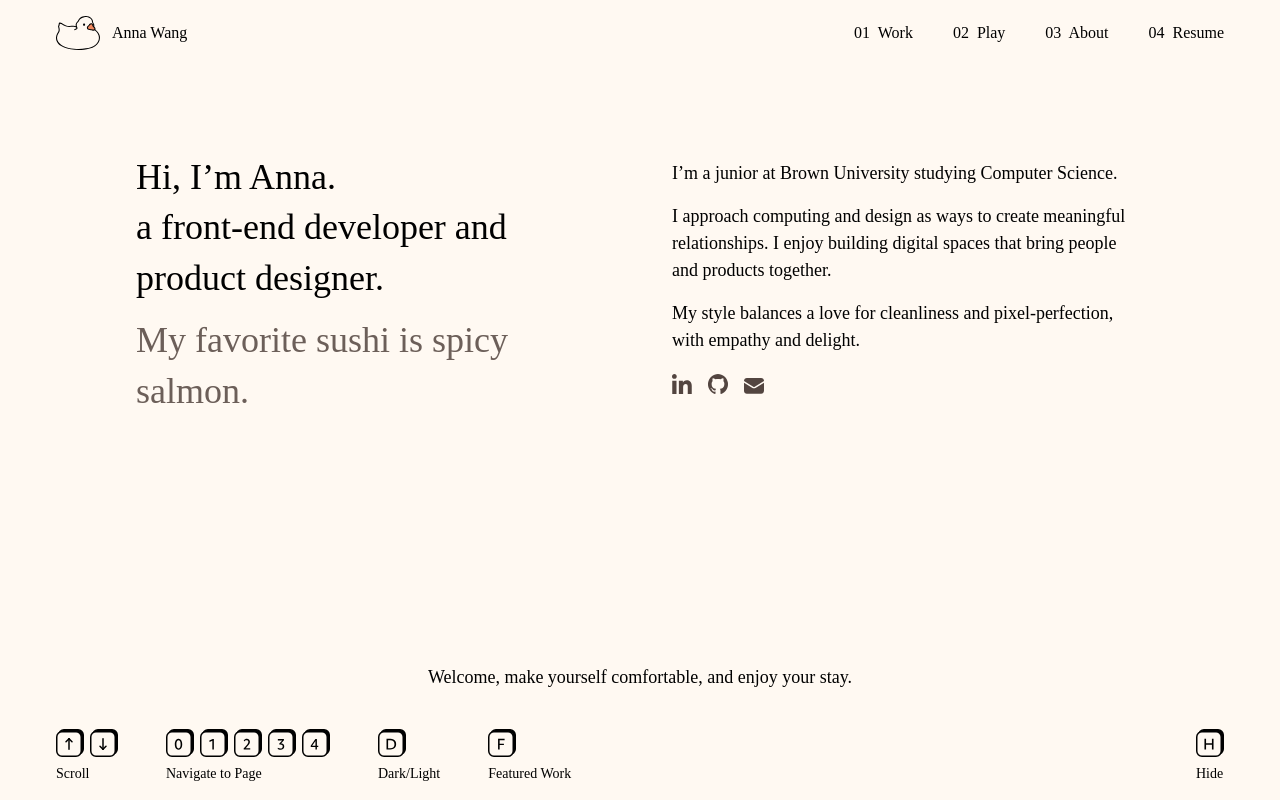
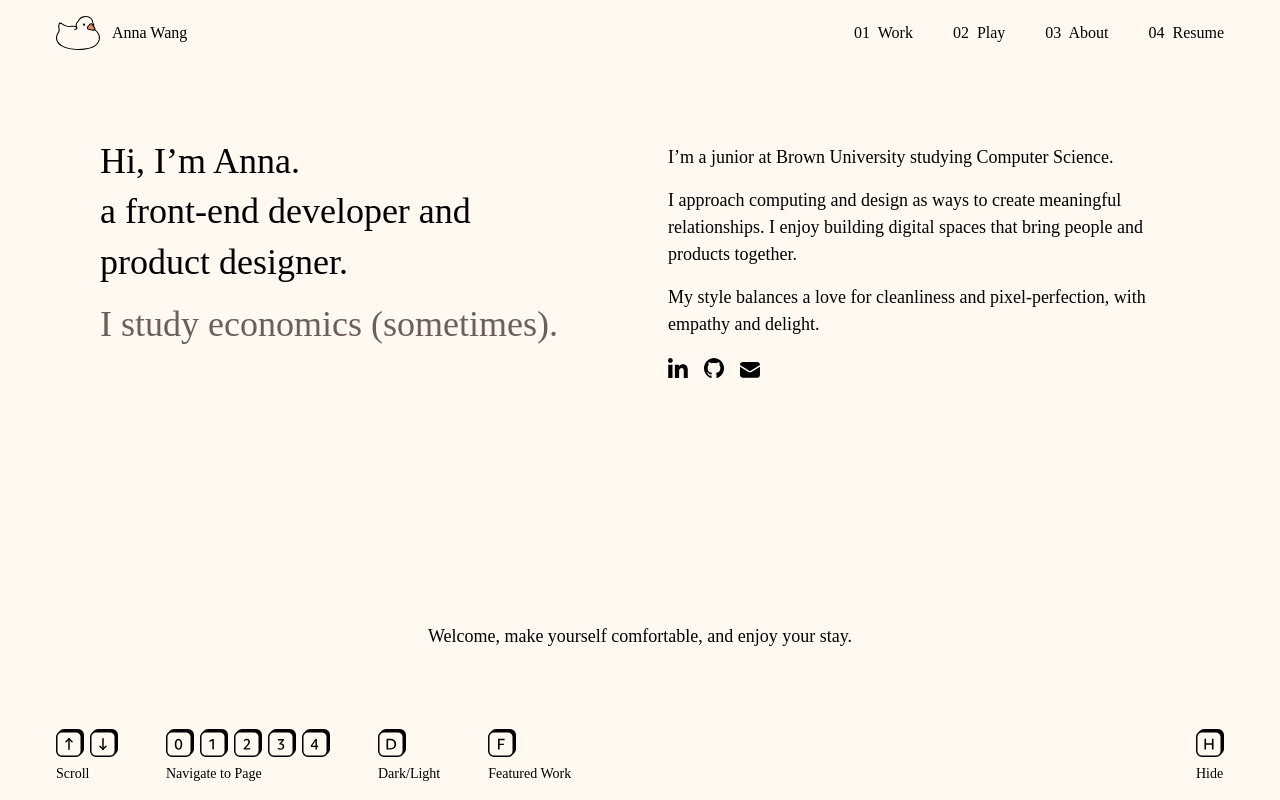
Before and after one commit to awang1245/anna-wang-portfolio, a React (Vite) app: page /#/ in a window 1280 px wide. Shown: the top 800 px of the page. Built offline with nearby package versions, Linux system fonts and the light colour scheme; a web font is replaced by a local one.

Commit message:
feat: home page animation complete

```diff
--- a/src/components/Home.tsx
+++ b/src/components/Home.tsx
@@ -43,7 +43,7 @@ function Home() {
     <>
       <main className={isDark ? "page-dark" : "page-light"}>
         <div className="home">
-          <div className="text">
+          <div className="home-text">
             <div className="intro-left">
               <div>
                 Hi, I’m{" "}
@@ -58,7 +58,17 @@ function Home() {
                 product designer.
               </div>
               <div className={isDark ? "fun-facts-dark" : "fun-facts-light"}>
-                My favorite sushi is spicy salmon.
+                <ul className="facts">
+                  <li>My favorite sushi is spicy salmon.</li>
+                  <li>I LOVE ducks.</li>
+                  <li>I pet kitties even though I'm allergic to them.</li>
+                  <li>I study economics (sometimes).</li>
+                  <li>I'm a bit of a caffeine addict.</li>
+                  <li>I grew up in Philadelphia area.</li>
+                  <li>I also dabble in publication and pet apparel design.</li>
+                  <li>I'm a huge Studio Ghibli fan.</li>
+                  <li>My favorite sushi is spicy salmon.</li>
+                </ul>
               </div>
             </div>
             <div className="intro-right">
--- a/src/components/Work.tsx
+++ b/src/components/Work.tsx
@@ -1,4 +1,3 @@
-import { NavLink } from "react-router-dom";
 import "../styles/Work.css";
 import { useRecoilState } from "recoil";
 import { isDarkState } from "./atoms";
--- a/src/styles/App.css
+++ b/src/styles/App.css
@@ -71,7 +71,7 @@ nav {
 
 .logo:hover {
   .logo-duck {
-    animation: shake 500ms infinite;
+    animation: shake 300ms 3;
     animation-timing-function: linear;
   }
 }
@@ -167,14 +167,7 @@ nav {
   ); */
 }
 
-@media (max-width: 880px) {
-  .key-controls-light,
-  .key-controls-dark {
-    display: none;
-  }
-}
-
-@media (max-height: 600px) or (max-width: 480px) {
+@media (max-width: 880px) or (max-height: 640px) {
   .key-controls-light,
   .key-controls-dark {
     display: none;
--- a/src/styles/Home.css
+++ b/src/styles/Home.css
@@ -8,7 +8,6 @@ main {
 
 .home {
   width: 100%;
-  padding-top: 32px;
   display: flex;
   flex-flow: column nowrap;
   align-items: center;
@@ -16,12 +15,13 @@ main {
   text-align: center;
 }
 
-.home .text {
+.home-text {
   display: flex;
   flex-flow: row;
   align-items: start;
-  gap: 64px;
-  padding: 0px 136px 64px;
+  gap: 56px;
+  max-width: 1080px;
+  padding: 40px 0px;
   text-align: left;
 }
 
@@ -43,6 +43,118 @@ main {
 
 .fun-facts-dark {
   color: var(--cream25);
+}
+
+.facts {
+  height: 100px;
+  overflow: hidden;
+  padding: 0;
+  margin: 0;
+
+  li {
+    height: 100%;
+    display: flex;
+    align-items: start;
+    justify-content: start;
+    text-align: start;
+    animation: slide-up 16s infinite;
+  }
+}
+
+@keyframes slide-up {
+  0%,
+  7.5% {
+    transform: translateY(0); /* item 1 */
+    animation-timing-function: ease-in;
+  }
+
+  10% {
+    transform: translateY(-105%);
+    animation-timing-function: cubic-bezier(0.68, -0.55, 0.27, 1.55);
+  }
+
+  11%,
+  20% {
+    transform: translateY(-100%);
+    animation-timing-function: ease-in;
+  }
+
+  22.5% {
+    transform: translateY(-205%);
+    animation-timing-function: cubic-bezier(0.68, -0.55, 0.27, 1.55);
+  }
+
+  23%,
+  32.5% {
+    transform: translateY(-200%); /* move to item 3 */
+    animation-timing-function: ease-in;
+  }
+
+  35% {
+    transform: translateY(-305%);
+    animation-timing-function: cubic-bezier(0.68, -0.55, 0.27, 1.55);
+  }
+
+  36%,
+  45% {
+    transform: translateY(-300%); /* move to item 4 */
+    animation-timing-function: ease-in;
+  }
+
+  47.5% {
+    transform: translateY(-405%);
+    animation-timing-function: cubic-bezier(0.68, -0.55, 0.27, 1.55);
+  }
+
+  48.5%,
+  57.5% {
+    transform: translateY(-400%); /* move to item 5 */
+    animation-timing-function: ease-in;
+  }
+
+  60% {
+    transform: translateY(-505%);
+    animation-timing-function: cubic-bezier(0.68, -0.55, 0.27, 1.55);
+  }
+
+  61%,
+  70% {
+    transform: translateY(-500%); /* move to item 6 */
+    animation-timing-function: ease-in;
+  }
+
+  72.5% {
+    transform: translateY(-605%);
+    animation-timing-function: cubic-bezier(0.68, -0.55, 0.27, 1.55);
+  }
+
+  73.5%,
+  82.5% {
+    transform: translateY(-600%); /* move to item 7 */
+    animation-timing-function: ease-in;
+  }
+
+  85% {
+    transform: translateY(-705%);
+    animation-timing-function: cubic-bezier(0.68, -0.55, 0.27, 1.55);
+  }
+
+  86%,
+  95% {
+    transform: translateY(-700%); /* move to item 8 */
+    animation-timing-function: ease-in;
+  }
+
+  97.5% {
+    transform: translateY(-805%);
+    animation-timing-function: cubic-bezier(0.68, -0.55, 0.27, 1.55);
+  }
+
+  98.5%,
+  100% {
+    transform: translateY(-800%); /* move to copy of item 1 */
+    animation-timing-function: ease-in;
+  }
 }
 
 .intro-right {
@@ -93,7 +205,7 @@ main {
 }
 
 .social-light {
-  color: var(--cream75);
+  color: black;
   padding: 1em;
   margin: -1em;
 }
@@ -155,9 +267,15 @@ main {
     width: 100%;
   }
 
-  .home .text {
+  .home-text {
     flex-flow: column;
     padding: 0px 56px 40px;
+  }
+}
+
+@media (max-width: 540px) {
+  .facts {
+    height: 150px;
   }
 }
 
@@ -173,7 +291,6 @@ main {
 
 .featured-work {
   width: 100%;
-  /* min-height: calc(100vh - 160px); */
   height: fit-content;
   display: flex;
   flex-flow: column;
@@ -184,8 +301,9 @@ main {
   margin-bottom: 120px;
 }
 
-@media (max-width: 1160px) {
-  .featured-work {
+@media (max-width: 1200px) {
+  .featured-work,
+  .home-text {
     padding: 0px 56px;
   }
 }
--- a/src/styles/index.css
+++ b/src/styles/index.css
@@ -38,7 +38,7 @@ body {
 }
 
 main {
-  padding-top: 120px;
+  padding-top: 96px;
 }
 
 h1 {
```
Also changed, not shown: src/components/FunFacts.tsx (added, +9 -0 lines).
